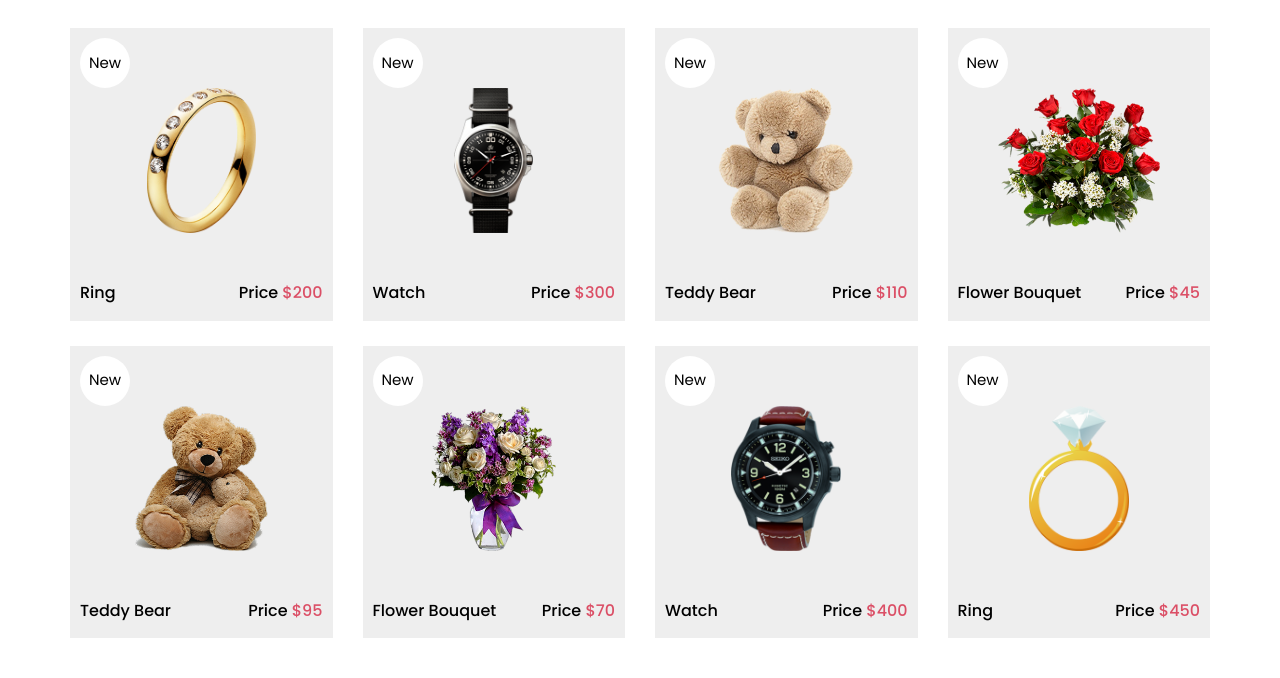
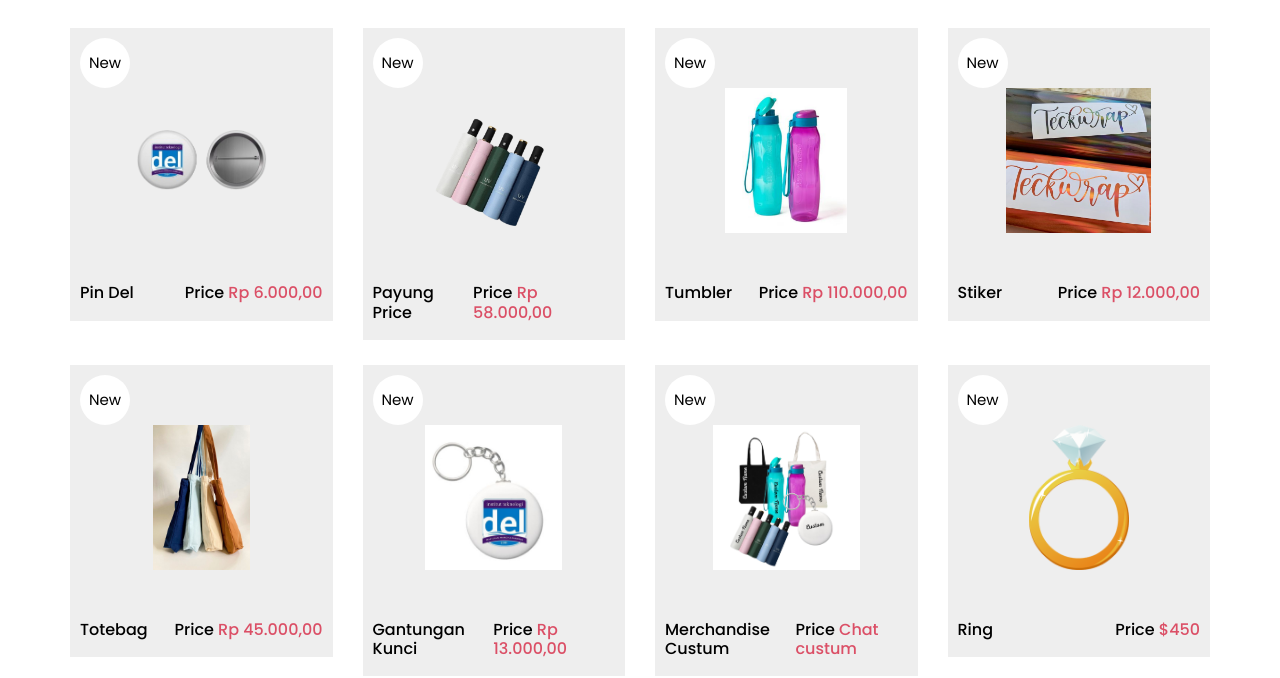
Before and after one commit to astri016/Tekno, a plain HTML site: page shop.html in a window 1280 px wide. Shown: the part 279-957 px from the top of the page. Drawn offline with nearby package versions, Linux system fonts and the light colour scheme.

Commit message:
sedang menambai

```diff
--- a/shop.html
+++ b/shop.html
@@ -105,16 +105,16 @@
           <div class="box">
             <a href="">
               <div class="img-box">
-                <img src="images/p1.png" alt="">
+                <img src="images/pindell.png" alt="">
               </div>
               <div class="detail-box">
                 <h6>
-                  Ring
+                  Pin Del
                 </h6>
                 <h6>
                   Price
                   <span>
-                    $200
+                    Rp 6.000,00
                   </span>
                 </h6>
               </div>
@@ -130,16 +130,16 @@
           <div class="box">
             <a href="">
               <div class="img-box">
-                <img src="images/p2.png" alt="">
+                <img src="images/payung1.png" alt="">
               </div>
               <div class="detail-box">
                 <h6>
-                  Watch
+                  Payung Price
                 </h6>
                 <h6>
                   Price
                   <span>
-                    $300
+                    Rp 58.000,00
                   </span>
                 </h6>
               </div>
@@ -155,16 +155,16 @@
           <div class="box">
             <a href="">
               <div class="img-box">
-                <img src="images/p3.png" alt="">
+                <img src="images/tumbler4.png" alt="">
               </div>
               <div class="detail-box">
                 <h6>
-                  Teddy Bear
+                  Tumbler
                 </h6>
                 <h6>
                   Price
                   <span>
-                    $110
+                    Rp 110.000,00
                   </span>
                 </h6>
               </div>
@@ -180,16 +180,16 @@
           <div class="box">
             <a href="">
               <div class="img-box">
-                <img src="images/p4.png" alt="">
+                <img src="images/stiker3.jpg" alt="">
               </div>
               <div class="detail-box">
                 <h6>
-                  Flower Bouquet
+                  Stiker
                 </h6>
                 <h6>
                   Price
                   <span>
-                    $45
+                    Rp 12.000,00
                   </span>
                 </h6>
               </div>
@@ -205,16 +205,16 @@
           <div class="box">
             <a href="">
               <div class="img-box">
-                <img src="images/p5.png" alt="">
+                <img src="images/totebagBerwarna.jpg" alt="">
               </div>
               <div class="detail-box">
                 <h6>
-                  Teddy Bear
+                  Totebag
                 </h6>
                 <h6>
                   Price
                   <span>
-                    $95
+                    Rp 45.000,00
                   </span>
                 </h6>
               </div>
@@ -230,16 +230,16 @@
           <div class="box">
             <a href="">
               <div class="img-box">
-                <img src="images/p6.png" alt="">
+                <img src="images/customGantungan.png" alt="">
               </div>
               <div class="detail-box">
                 <h6>
-                  Flower Bouquet
+                  Gantungan Kunci
                 </h6>
                 <h6>
                   Price
                   <span>
-                    $70
+                    Rp 13.000,00
                   </span>
                 </h6>
               </div>
@@ -255,16 +255,16 @@
           <div class="box">
             <a href="">
               <div class="img-box">
-                <img src="images/p7.png" alt="">
+                <img src="images/custom.png" alt="">
               </div>
               <div class="detail-box">
                 <h6>
-                  Watch
+                  Merchandise Custum
                 </h6>
                 <h6>
                   Price
                   <span>
-                    $400
+                    Chat custum
                   </span>
                 </h6>
               </div>
```
Also changed, not shown: index.html (+2 -2 lines), images/Golo.jpg (added).
